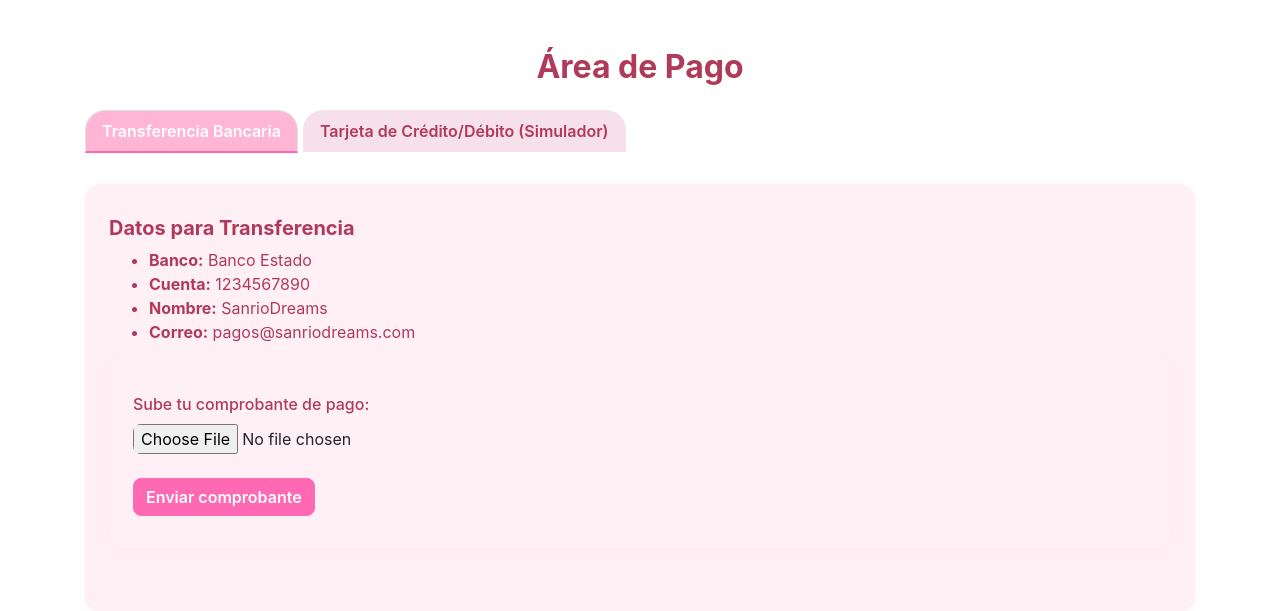
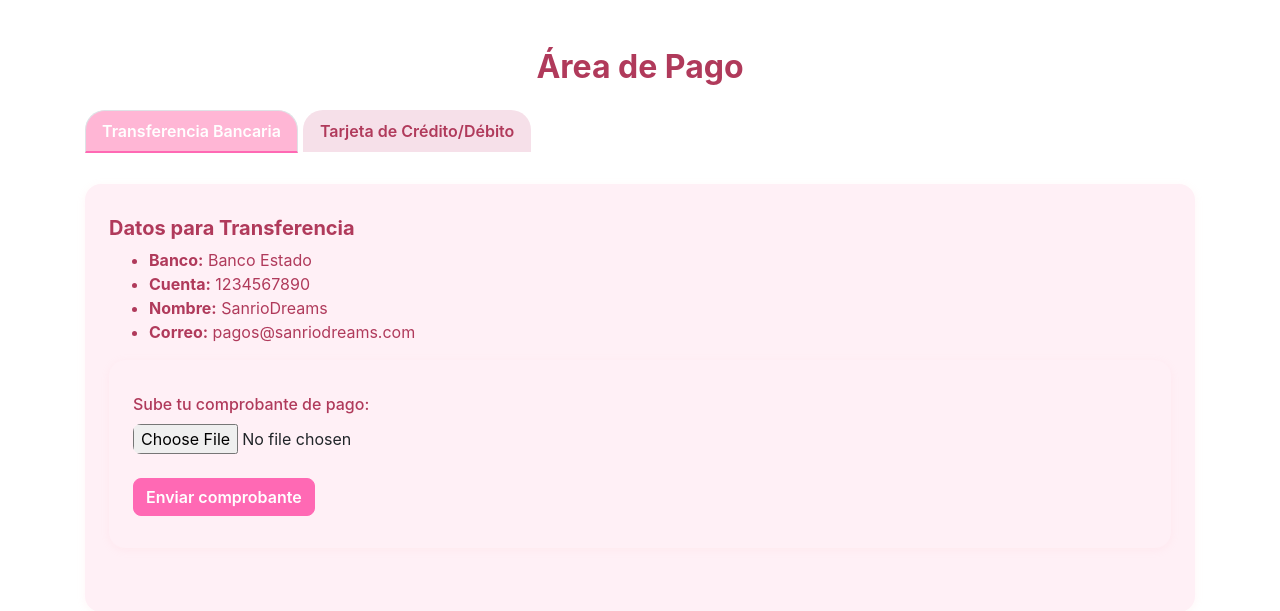
Before and after one commit to MatiasRecabarren/SanrioDreams, a Django app: page /pago/ in a window 1280 px wide. Shown: the top 611 px of the page. Run offline with Django 5.2, Linux system fonts and the light colour scheme; data that the repository does not hold is empty; some libraries are stand-ins or nearby versions.

Commit message:
Arreglo texto pago

```diff
--- a/templates/pago.html
+++ b/templates/pago.html
@@ -85,7 +85,7 @@
       </li>
       <li class="nav-item">
         <a class="nav-link" id="tarjeta-tab" data-toggle="tab" href="#tarjeta" role="tab" aria-controls="tarjeta" aria-selected="false">
-          Tarjeta de Crédito/Débito (Simulador)
+          Tarjeta de Crédito/Débito
         </a>
       </li>
     </ul>
@@ -142,7 +142,7 @@
             <p style="color:#b03a5b; font-size:1.1rem; font-weight: 600;">Total a procesar: <span>${{ total|floatformat:0 }} CLP</span></p>
           </div>
 
-          <button type="submit" class="btn btn-success btn-block mt-3">⚡ Autorizar Pago Simuladamente</button>
+          <button type="submit" class="btn btn-success btn-block mt-3"> Autorizar Pago</button>
         </form>
       </div>
 
```
